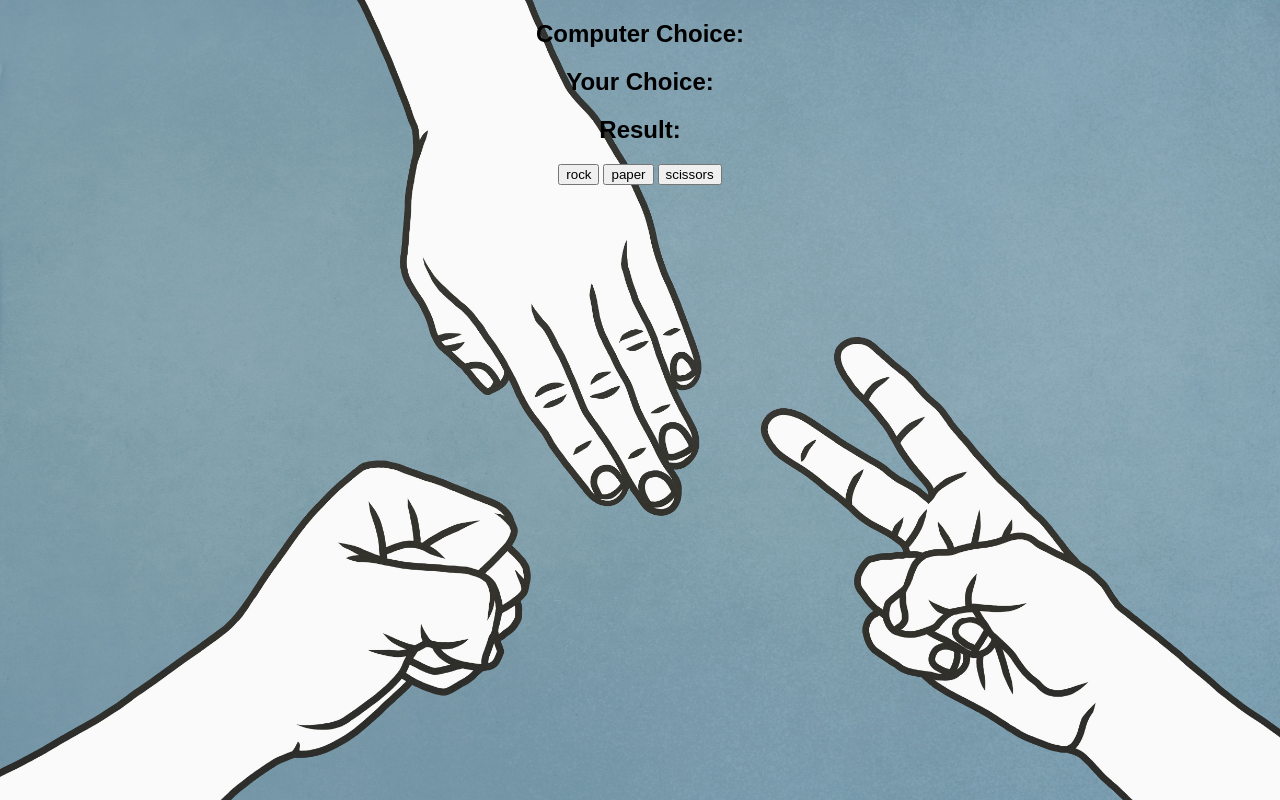
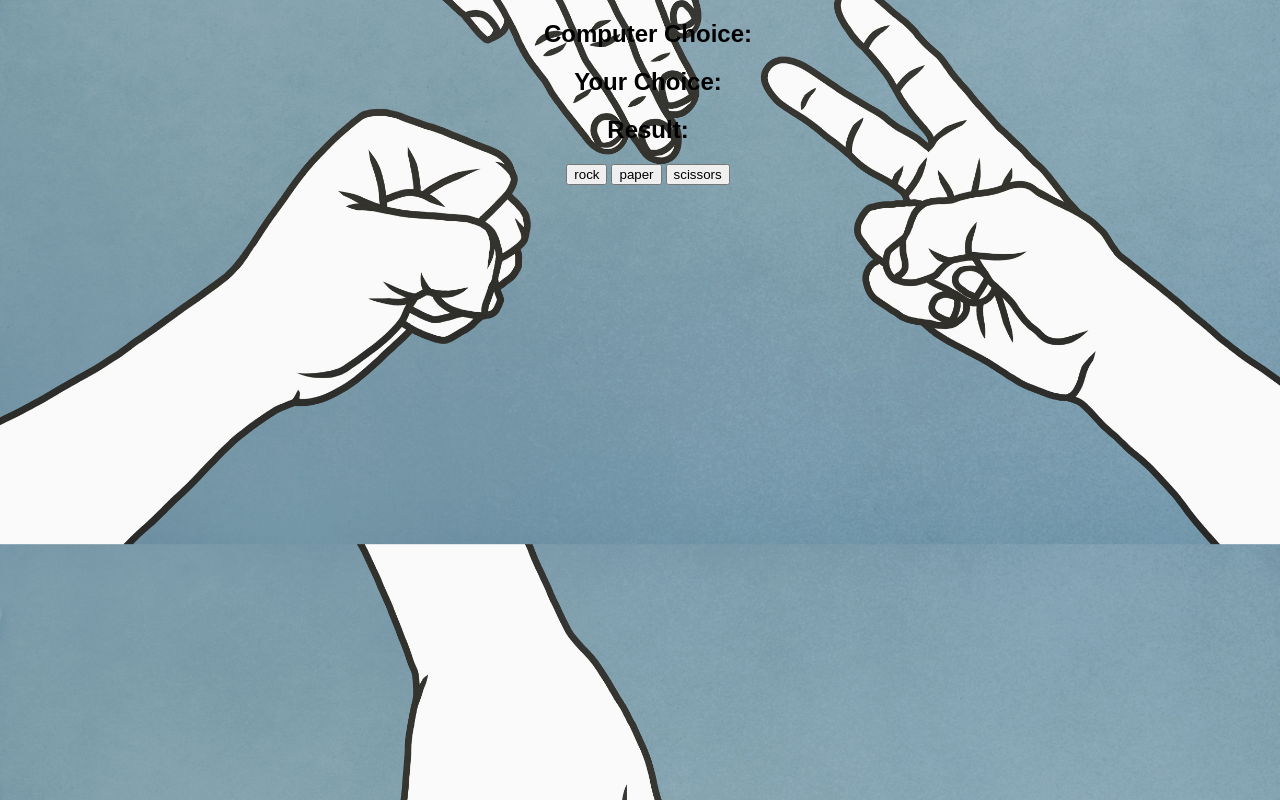
Before and after one commit to rohanjhaldiyal/Rock-Paper-Scissors, a plain HTML site: page index.html in a window 1280 px wide. Drawn offline with Linux system fonts and the light colour scheme.

Commit message:
updated background

```diff
--- a/styles.css
+++ b/styles.css
@@ -1,8 +1,10 @@
 body {
-  margin: auto;
+  width: 100%;
+  height: 100%;
   background-image: url(back.jpg);
   background-size: cover;
-  background-repeat: no-repeat;
+  background-position: center;
+  position: relative;
 }
 
 h2 {
```
